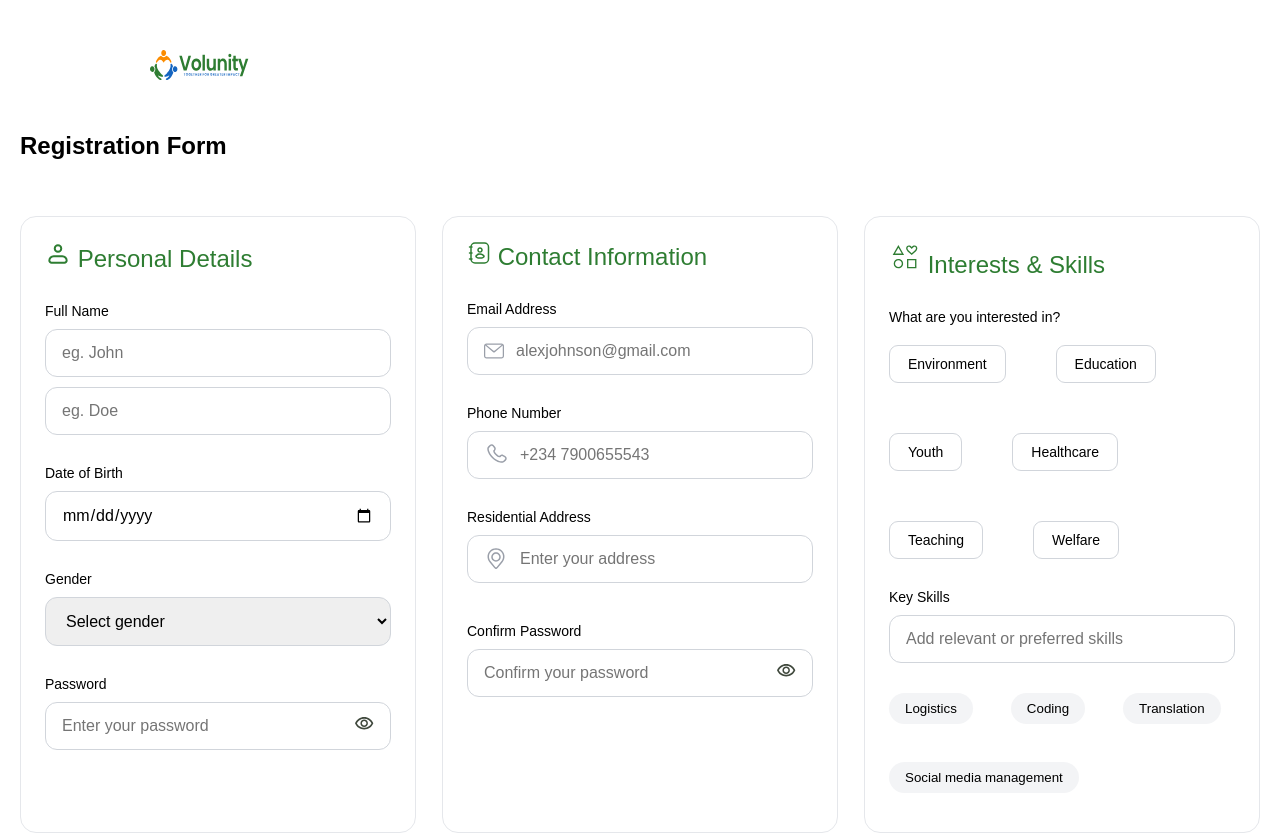
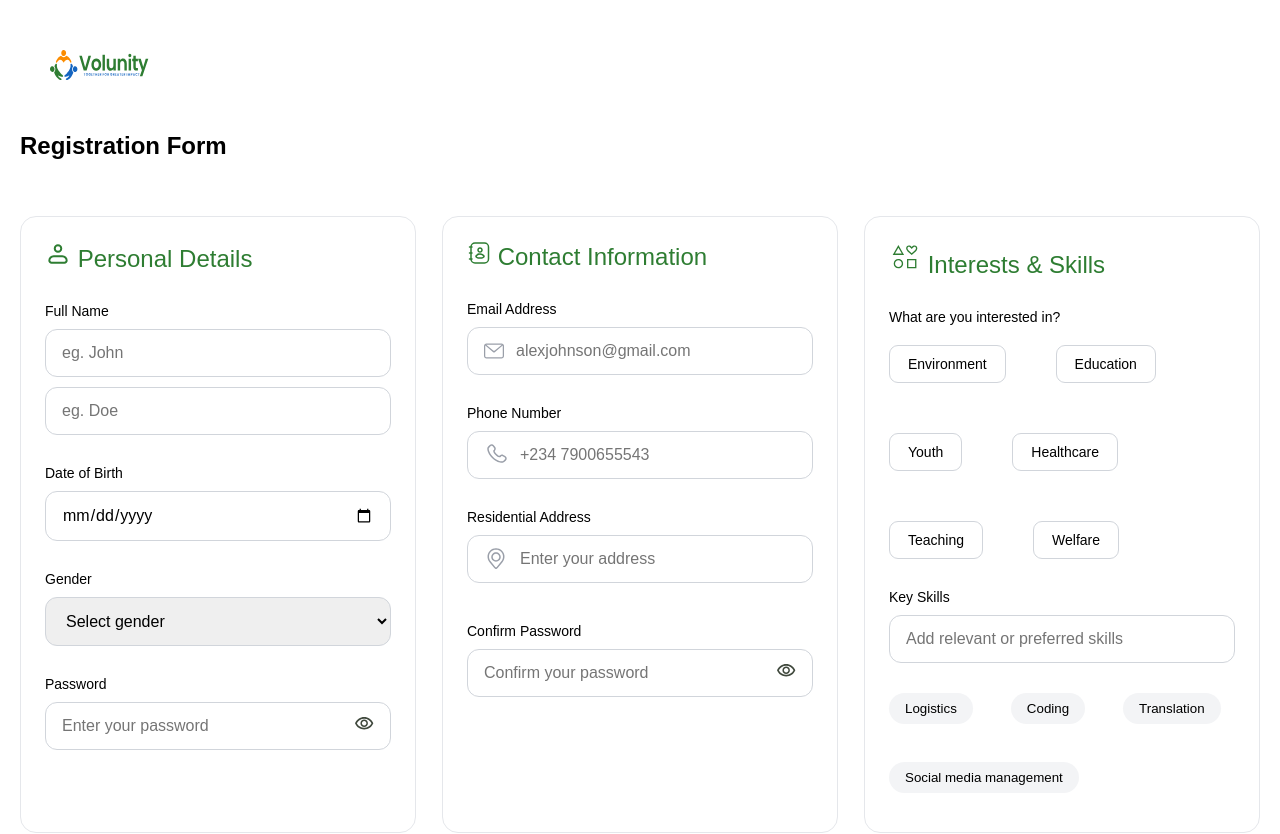
Before and after one commit to cheeesom/volunteer-management-system, a plain HTML site: page pages/volunteersignup.html in a window 1280 px wide. Shown: the top 834 px of the page. Drawn offline with Linux system fonts and the light colour scheme.

Commit message:
volunteer sign up update

```diff
--- a/css/volunteersignup..css
+++ b/css/volunteersignup..css
@@ -6,7 +6,7 @@
 
 .header-logo {
   margin-top: 50px;
-  padding-left: 150px;
+  padding-left: 50px;
   height: auto;
 }
 .signup-container {
```
